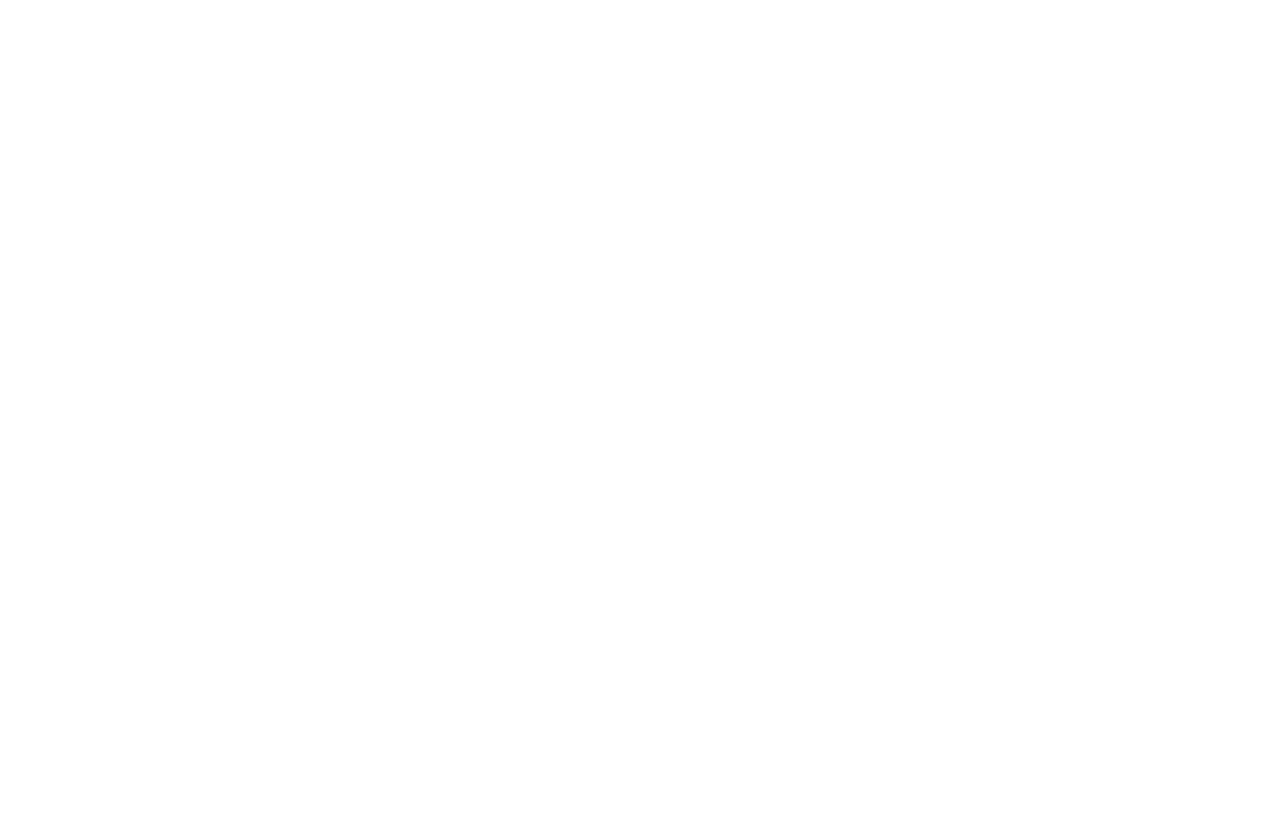
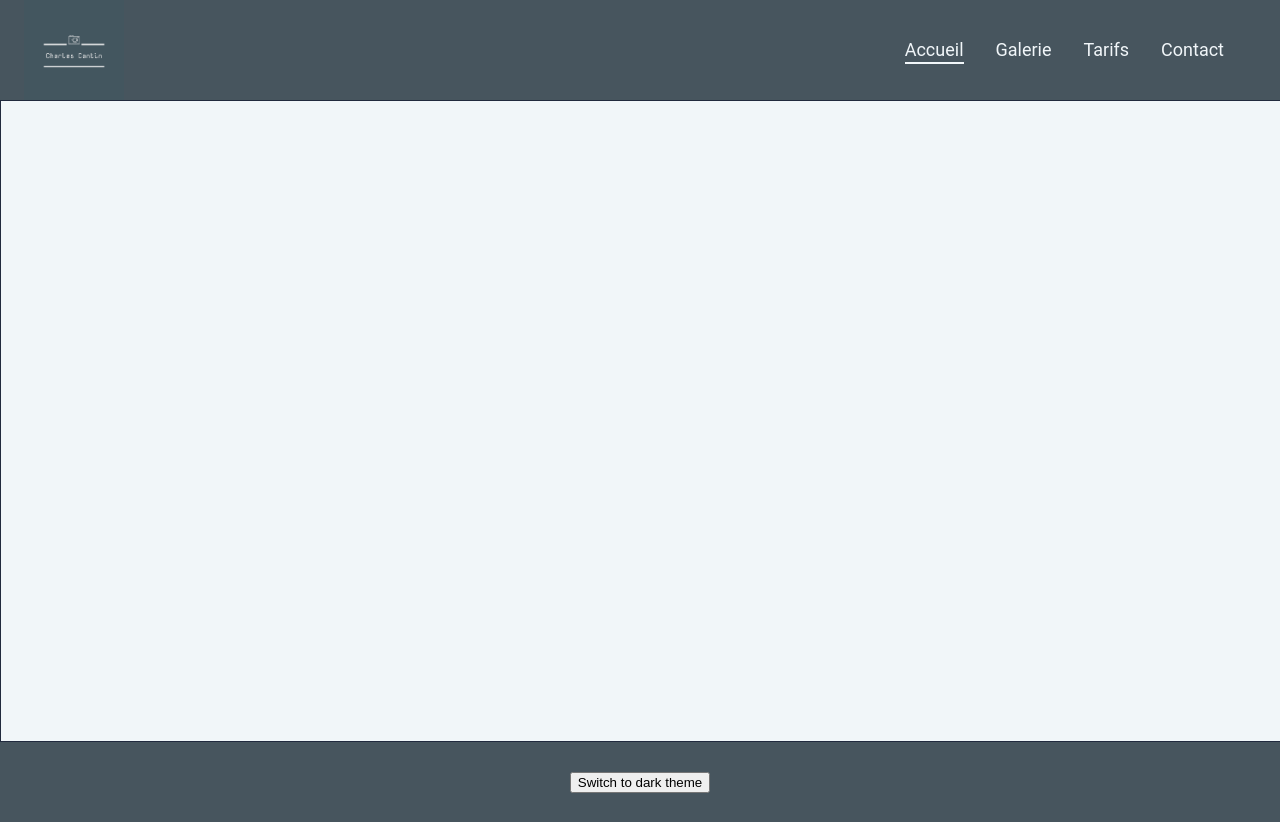
Before and after one commit to Valmirllap/charle-cantin-photography, a React (Create React App) app: page / in a window 1280 px wide. Before the commit the page ends 800 px from the top, so only its background shows below. Built offline with nearby package versions, Linux system fonts and the light colour scheme.

Commit message:
Ticket #4 - Complete NavBar/Layout/Footer/ + add Routes to navigate on the main section

```diff
--- a/src/App.css
+++ b/src/App.css
@@ -42,4 +42,5 @@
 	border-spacing: 0;
 }
 
+
 @import url('https://fonts.googleapis.com/css2?family=Roboto:ital,wght@0,100;0,300;0,400;0,500;0,700;0,900;1,100;1,300;1,400;1,500;1,700;1,900&display=swap');
--- a/src/App.js
+++ b/src/App.js
@@ -1,7 +1,27 @@
 import './App.css';
+import Layout from 'components/UI/Layout';
+import { BrowserRouter as Router, Routes, Route } from 'react-router-dom';
+import Accueil from 'components/Accueil';
+import Galerie from 'components/Gallerie';
+import Tarifs from 'components/Tarifs';
+import Contact from 'components/Contact';
+
+
 
 function App() {
-  return
+  return(
+    <Router>
+      <Layout>
+        <Routes>
+          <Route element={<Contact/>} path='/contact'/>
+          <Route element={<Tarifs/>} path='/tarifs'/>
+          <Route element={<Galerie/>} path='/galerie'/>
+          <Route element={<Accueil/>} exact path='/'/>
+        </Routes>
+      </Layout>
+    </Router>
+
+  )
 }
 
 export default App;
--- /dev/null
+++ b/src/components/Accueil/index.js
@@ -0,0 +1,13 @@
+import styled from "styled-components";
+
+export default function Accueil (){
+  return(
+    <Wrapper>
+
+    </Wrapper>
+  )
+};
+
+const Wrapper = styled.div`
+
+`;
--- /dev/null
+++ b/src/components/Contact/index.js
@@ -0,0 +1,13 @@
+import styled from "styled-components";
+
+export default function Contact (){
+  return(
+    <Wrapper>
+
+    </Wrapper>
+  )
+};
+
+const Wrapper = styled.div`
+
+`;
--- /dev/null
+++ b/src/components/Footer/index.js
@@ -0,0 +1,17 @@
+import styled from "styled-components";
+
+export default function Footer ({handleToggleTheme, isLight}) {
+  return (
+      <Wrapper>
+    <button onClick={handleToggleTheme}>Switch to {isLight ? "dark" : "light"} theme</button>
+      </Wrapper>
+  )
+};
+
+const Wrapper = styled.footer`
+height: 80px;
+display: flex;
+justify-content: center;
+align-items: center;
+background-color: #47555E;
+`;
--- /dev/null
+++ b/src/components/Gallerie/index.js
@@ -0,0 +1,13 @@
+import styled from "styled-components";
+
+export default function Galerie (){
+  return(
+    <Wrapper>
+
+    </Wrapper>
+  )
+};
+
+const Wrapper = styled.div`
+
+`;
--- /dev/null
+++ b/src/components/Header/index.js
@@ -0,0 +1,55 @@
+import styled from "styled-components";
+import Charle from "../../Images/logoCharle.png"
+import {Link, useLocation} from "react-router-dom";
+
+
+export default function Header() {
+  const location = useLocation();
+  return (
+    <Wrapper>
+      <Image src={Charle}/>
+      <nav>
+        <Link to="/">
+          <MenuEl isCurrentPage={location.pathname === "/"}>Accueil</MenuEl>
+        </Link>
+        <Link to="/galerie">
+          <MenuEl isCurrentPage={location.pathname === "/galerie"}>Galerie</MenuEl>
+        </Link>
+        <Link to="/tarifs">
+          <MenuEl isCurrentPage={location.pathname === "/tarifs"}>Tarifs</MenuEl>
+        </Link>
+        <Link to="/contact">
+          <MenuEl isCurrentPage={location.pathname === "/contact"}>Contact</MenuEl>
+        </Link>
+      </nav>
+    </Wrapper>
+
+  )
+}
+
+const Wrapper = styled.header`
+display: flex;
+justify-content: space-between;
+align-items: center;
+padding: 0px 24px;
+background-color: #47555E;
+& a{
+  text-decoration: none;
+  color: #F1F6F9;
+  margin-right: 16px
+}
+`;
+
+const MenuEl = styled.a`
+  font-size: 18px;
+  padding-bottom: 2px;
+  border-bottom: solid 2px ${props => props.isCurrentPage ? "" : "transparent"};
+  &:hover{
+    border-bottom: solid 2px;
+  }
+`;
+
+const Image = styled.img`
+  width: 100px;
+  height: 100px;
+`;
--- /dev/null
+++ b/src/components/Tarifs/index.js
@@ -0,0 +1,13 @@
+import styled from "styled-components";
+
+export default function Tarifs (){
+  return(
+    <Wrapper>
+
+    </Wrapper>
+  )
+};
+
+const Wrapper = styled.div`
+
+`;
--- /dev/null
+++ b/src/components/UI/GlobalStyle.js
@@ -0,0 +1,12 @@
+import { createGlobalStyle } from "styled-components";
+
+const GlobalStyle = createGlobalStyle`
+body{
+  background-color: ${(props) => props.theme.backgroundColor};
+  color: ${(props) => props.theme.mainColor};
+  font-family: Roboto;
+}
+
+`;
+
+export default GlobalStyle;
--- /dev/null
+++ b/src/components/UI/Layout.js
@@ -0,0 +1,44 @@
+import Header from "components/Header";
+import Footer from "components/Footer";
+
+
+import LightTheme from "./theme/light.json"
+import DarkTheme from "./theme/dark.json"
+
+import styled, {ThemeProvider} from "styled-components";
+import { useState } from "react";
+import GlobalStyle from "./GlobalStyle";
+
+export default function Layout ({children}) {
+const [isLight, setIsLight] = useState(true);
+function handleToogleTheme() {
+  setIsLight(!isLight)
+}
+  return(
+    <ThemeProvider theme={isLight? LightTheme : DarkTheme}>
+      <Wrapper>
+        <GlobalStyle/>
+        <Header/>
+        <Main >
+          {children}
+        </Main>
+        <Footer isLight={isLight} handleToggleTheme={handleToogleTheme}/>
+      </Wrapper>
+    </ThemeProvider>
+  )
+}
+
+const Wrapper = styled.div``;
+
+const Main = styled.div`
+  min-height: calc(100vh - 160px);
+  width: 100%;
+  max-width: 1468px;
+  border: solid 1px;
+  margin: auto;
+  display: flex;
+
+  @media (max-width: 576px) {
+    display: block;
+  }
+  `;
--- /dev/null
+++ b/src/components/UI/theme/dark.json
@@ -0,0 +1 @@
+{"backgroundColor": "#212A3E", "mainColor": "#F1F6F9", "neutral": "#394867"}
--- /dev/null
+++ b/src/components/UI/theme/light.json
@@ -0,0 +1 @@
+{"backgroundColor": "#F1F6F9", "mainColor": "#212A3E", "neutral": "#394867"}
```
Also changed, not shown: src/Images/CharlePicture.jpg (added), src/Images/logoCharle.png (added).
